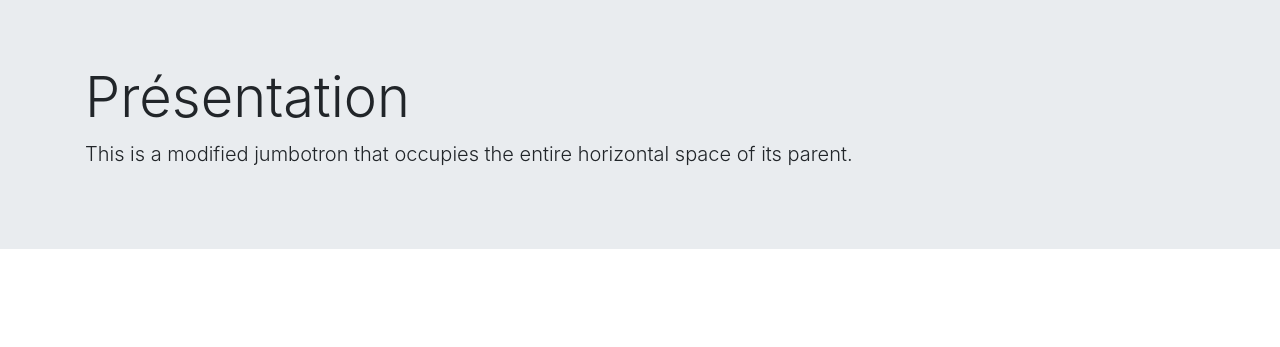
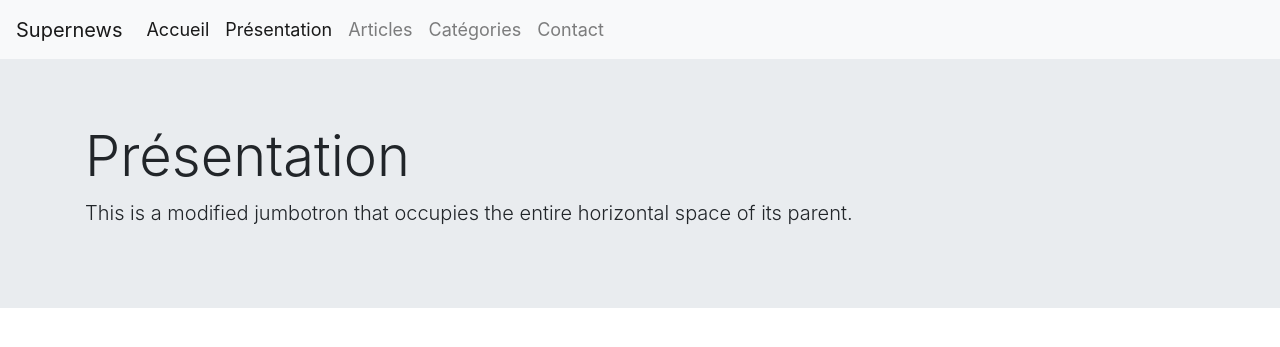
Before and after one commit to ld-web/ynov-b2-2020-sf4-news, a Symfony app: template templates/index/presentation.html.twig in a window 1280 px wide. Shown: the top 347 px of the page. Run offline with Twig, Linux system fonts and the light colour scheme; the template is opened without the code that fills it, so the values that code supplies are empty; some libraries are stand-ins or nearby versions.

Commit message:
Templates : article li + nav, includes, presentation route URL changed

```diff
--- a/src/Controller/IndexController.php
+++ b/src/Controller/IndexController.php
@@ -24,7 +24,7 @@ class IndexController extends AbstractController
   }
 
   /**
-   * @Route("/presentation", name="presentation")
+   * @Route("/qui-sommes-nous", name="presentation")
    */
   public function presentation(): Response
   {
--- a/templates/base.html.twig
+++ b/templates/base.html.twig
@@ -14,6 +14,9 @@
     {% endblock %}
   </head>
   <body>
+    <header>
+      {{ include('nav.html.twig') }}
+    </header>
     {% block body %}{% endblock %}
 
     {% block javascripts %}
--- /dev/null
+++ b/templates/nav.html.twig
@@ -0,0 +1,38 @@
+<nav class="navbar navbar-expand-lg navbar-light bg-light">
+  <a class="navbar-brand" href="#">Supernews</a>
+  <button
+    class="navbar-toggler"
+    type="button"
+    data-toggle="collapse"
+    data-target="#navbarSupportedContent"
+    aria-controls="navbarSupportedContent"
+    aria-expanded="false"
+    aria-label="Toggle navigation"
+  >
+    <span class="navbar-toggler-icon"></span>
+  </button>
+
+  <div class="collapse navbar-collapse" id="navbarSupportedContent">
+    <ul class="navbar-nav mr-auto">
+      <li class="nav-item active">
+        <a class="nav-link" href="{{ path('index') }}"
+          >Accueil <span class="sr-only">(current)</span></a
+        >
+      </li>
+      <li class="nav-item active">
+        <a class="nav-link" href="{{ path('presentation') }}">
+          Présentation
+        </a>
+      </li>
+      <li class="nav-item">
+        <a class="nav-link" href="#">Articles</a>
+      </li>
+      <li class="nav-item">
+        <a class="nav-link" href="#">Catégories</a>
+      </li>
+      <li class="nav-item">
+        <a class="nav-link" href="#">Contact</a>
+      </li>
+    </ul>
+  </div>
+</nav>
```
Also changed, not shown: templates/article/affiche.html.twig (added, +10 -0 lines), templates/article/index.html.twig (+2 -17 lines), templates/index/article_list_item.html.twig (added, +8 -0 lines), templates/index/index.html.twig (+1 -8 lines).
